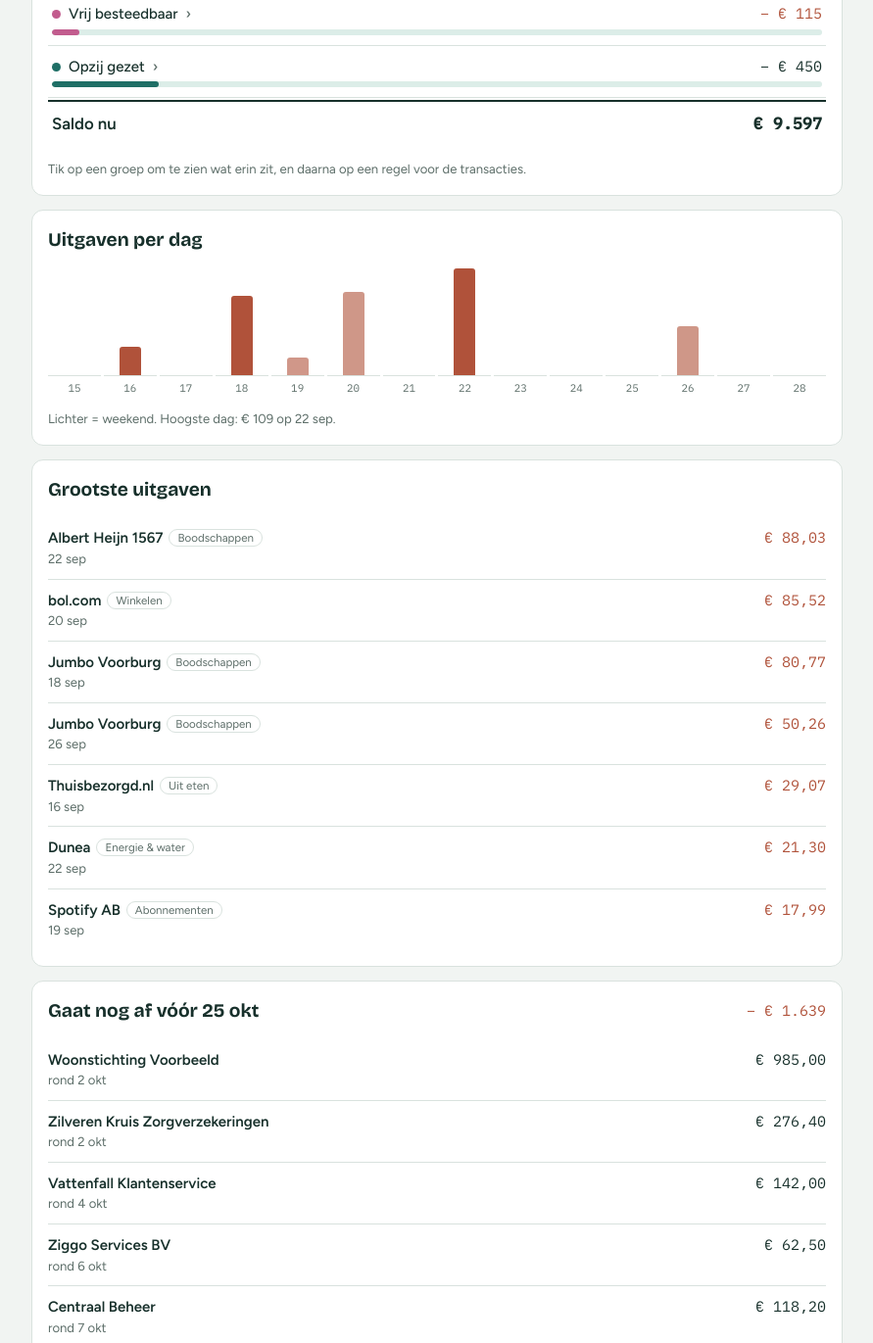
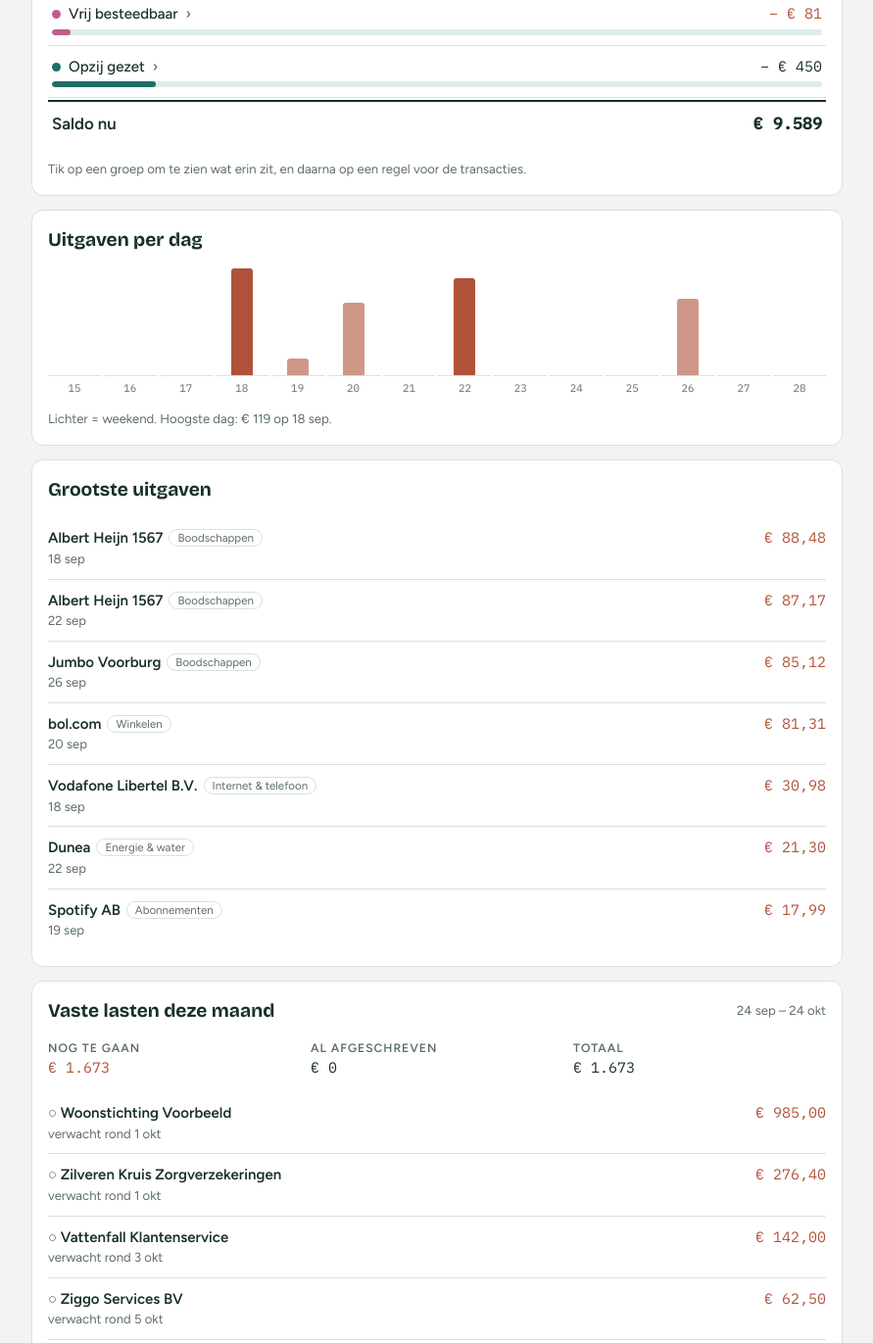
Before and after one commit to Serena-Nova/Kasboek, a plain HTML site: page index.html in a window 1280 px wide. Shown: the part 1337-2708 px from the top of the page at 98% size, without its empty margins (194-1085 px from the left). Drawn offline with nearby package versions, Linux system fonts and the light colour scheme.

Commit message:
Add files via upload

```diff
--- a/index.html
+++ b/index.html
@@ -236,7 +236,7 @@
 <div id="toast" class="toast" hidden></div>
 
 <script>
-const VERSION='2026-10-12k';
+const VERSION='2026-10-12l';
 const clone=o=>JSON.parse(JSON.stringify(o));
 /* ---------- Basis ---------- */
 const STORE='kasboek.v1', LOCAL='kasboek.device';
@@ -537,6 +537,7 @@
     add(m+'-01','Woonstichting Voorbeeld',-985,'Incasso','Huur');
     add(m+'-03','Vattenfall Klantenservice',-142,'Incasso','Termijnbedrag energie');
     add(m+'-05','Ziggo Services BV',-62.50,'Incasso','Internet en tv');
+    add(m+'-18','Vodafone Libertel B.V.',-(24+rnd()*14),'Incasso','Mobiel abonnement');
     add(m+'-01','Zilveren Kruis Zorgverzekeringen',-276.40,'Incasso','Premie zorgverzekering');
     add(m+'-12','Netflix International B.V.',i<19?-13.99:-15.99,'Incasso','');
     add(m+'-19','Spotify AB',-17.99,'Incasso','Premium Family');
@@ -599,30 +600,34 @@
 }
 function daysBetween(a,b){return Math.round((new Date(b)-new Date(a))/864e5);}
 function median(a){const s=[...a].sort((x,y)=>x-y);const n=s.length;return n?(n%2?s[(n-1)/2]:(s[n/2-1]+s[n/2])/2):0;}
+const BILL_CATS=new Set(['Wonen','Energie & water','Internet & telefoon','Verzekeringen','Abonnementen','Belastingen','Kinderen','Gezondheid','Schrijfkosten']);
 function recurring(){
   const groups={};
   for(const t of TX){ if(t.amount>=0||!inScope(t)||SAVING.has(t.cat)||IGNORE.has(t.cat)) continue;
     const k=normName(t.name)||normName(t.desc); if(!k) continue; (groups[k]=groups[k]||[]).push(t); }
-  const res=[];
-  for(const list of Object.values(groups)){
+  const res=[]; const lastData=TX.length?TX[0].date:todayISO();
+  for(const [key,list] of Object.entries(groups)){
     if(list.length<2) continue;
-    const sorted=[...list].sort((a,b)=>a.date.localeCompare(b.date));
+    const sorted=[...list].sort((a,b)=>a.date.localeCompare(b.date)).slice(-13); // recent patroon
     const gaps=[];for(let i=1;i<sorted.length;i++) gaps.push(daysBetween(sorted[i-1].date,sorted[i].date));
     const g=median(gaps); const amts=sorted.map(t=>-t.amount); const med=median(amts);
     const spread=Math.max(...amts.map(a=>Math.abs(a-med)))/med;
-    let freq=null;
-    if(g>=25&&g<=36&&sorted.length>=3&&spread<=.2) freq='maand';
+    let freq=null, variable=false;
+    const regular=gaps.filter(x=>Math.abs(x-30.4)<=8).length>=gaps.length*.8;
+    if(g>=25&&g<=36&&sorted.length>=3&&regular&&spread<=.2) freq='maand';
+    else if(g>=25&&g<=36&&sorted.length>=4&&regular&&spread<=.8&&BILL_CATS.has(sorted[sorted.length-1].cat)){ freq='maand'; variable=true; } // wisselend bedrag, vast ritme (telefoon, energie)
     else if(g>=80&&g<=100&&spread<=.25) freq='kwartaal';
     else if(g>=170&&g<=195&&spread<=.25) freq='halfjaar';
     else if(g>=350&&g<=380&&spread<=.25) freq='jaar';
     if(!freq) continue;
     const last=sorted[sorted.length-1]; const lastAmt=-last.amount;
+    if(daysBetween(last.date,lastData)>g*2+10) continue; // gestopt / opgezegd
     const prev=amts.slice(0,-1); const prevMed=median(prev);
-    const rise=(prev.length>=2&&lastAmt>prevMed*1.03&&lastAmt-prevMed>=0.5)?{from:prevMed,to:lastAmt}:null;
-    const amount=rise?lastAmt:med;
+    const rise=(!variable&&prev.length>=2&&lastAmt>prevMed*1.03&&lastAmt-prevMed>=0.5)?{from:prevMed,to:lastAmt}:null;
+    const amount=variable?median(amts.slice(-3)):rise?lastAmt:med;
     const factor={maand:1,kwartaal:1/3,halfjaar:1/6,jaar:1/12}[freq];
     const next=new Date(last.date); next.setDate(next.getDate()+Math.round(g));
-    res.push({account:normIban(last.account),name:last.name,cat:last.cat,freq,amount,monthly:amount*factor,last:last.date,next:next.toISOString().slice(0,10),count:sorted.length,rise});
+    res.push({key,variable,day:+last.date.slice(8),gap:g,account:normIban(last.account),name:last.name,cat:last.cat,freq,amount,monthly:amount*factor,last:last.date,next:next.toISOString().slice(0,10),count:sorted.length,rise});
   }
   return res.sort((a,b)=>b.monthly-a.monthly);
 }
@@ -984,9 +989,42 @@
    <div class="card stack"><h2>Grootste uitgaven</h2>
      <div>${bigTx.map(t=>`<div class="rec"><div style="min-width:0"><b>${esc(t.name||t.desc)}</b><span class="pill">${esc(t.cat)}</span><div class="meta">${fmtD(t.date)}${Object.keys(COV).length>1?' · '+esc((S.accounts[normIban(t.account)]||{}).label||''):''}</div></div><div class="amt num out">${eur.format(-t.amount)}</div></div>`).join('')||'<p class="note">Geen uitgaven in deze periode.</p>'}</div></div>
 
-   ${coming.length?`<div class="card stack"><div class="spread"><h2>Gaat nog af${nextSal&&nextSal>lastData?` vóór ${fmtD(nextSal)}`:''}</h2><span class="num out">− ${eur0.format(comingTot)}</span></div>
+   ${billsCard(lastData,lastSal,nextSal,accRows,spendSet)}
+   ${coming.length&&false?`<div class="card stack"><div class="spread"><h2>Gaat nog af${nextSal&&nextSal>lastData?` vóór ${fmtD(nextSal)}`:''}</h2><span class="num out">− ${eur0.format(comingTot)}</span></div>
      <div>${coming.map(c=>`<div class="rec"><div style="min-width:0"><b>${esc(c.name)}</b><div class="meta">rond ${fmtD(c.date)}</div></div><div class="amt num">${eur.format(c.amount)}</div></div>`).join('')}</div>
      <p class="note">Geschat uit eerdere afschrijvingen en je geplande uitgaven.</p></div>`:''}
+  </div>`;
+}
+
+function billsCard(lastData,lastSal,nextSal,accRows,spendSet){
+  const cur=periodOf(lastData);
+  const ws=lastSal&&nextSal&&nextSal>lastData?lastSal:(cur?cur.start:lastData.slice(0,8)+'01');
+  const we=lastSal&&nextSal&&nextSal>lastData?addDays(nextSal,-1):(cur?cur.end:lastData.slice(0,8)+'28');
+  const multi=accRows.length>1;
+  const items=[];
+  for(const r of recurring()){
+    const paid=TX.filter(t=>t.amount<0&&t.date>=ws&&t.date<=we&&(normName(t.name)||normName(t.desc))===r.key);
+    let due=null;
+    if(r.freq==='maand'){ for(let d=ws;d<=we&&!due;d=addDays(d,1)){ if(+d.slice(8)===Math.min(r.day,dim(+d.slice(0,4),+d.slice(5,7)))) due=d; } }
+    else if(r.next>=ws&&r.next<=we) due=r.next;
+    if(!paid.length&&!due) continue;
+    const counts=!r.account||!multi||spendSet.has(r.account);
+    items.push({r,paid,due,counts,amt:paid.length?paid.reduce((a,t)=>a-t.amount,0):r.amount});
+  }
+  if(!items.length) return '';
+  items.sort((a,b)=>(a.paid.length-b.paid.length)||((a.due||'').localeCompare(b.due||'')));
+  const todo=items.filter(i=>!i.paid.length), done=items.filter(i=>i.paid.length);
+  const todoTot=todo.reduce((a,i)=>a+i.amt,0), todoCount=todo.filter(i=>i.counts).reduce((a,i)=>a+i.amt,0), doneTot=done.reduce((a,i)=>a+i.amt,0);
+  const accName=i=>multi&&i.r.account?esc((S.accounts[i.r.account]||{}).label||''):'';
+  const row=(i)=>{const late=!i.paid.length&&i.due&&i.due<addDays(lastData,-3);
+    return `<div class="rec" style="${i.paid.length?'opacity:.7':''}"><div style="min-width:0"><b>${i.paid.length?'<span class="in">✓</span> ':'<span style="color:var(--muted)">○</span> '}${esc(i.r.name)}</b>${i.r.freq!=='maand'?`<span class="pill">${i.r.freq}</span>`:''}${i.r.variable?'<span class="pill">wisselend</span>':''}
+      <div class="meta">${i.paid.length?`afgeschreven ${fmtD(i.paid[0].date)}`:late?`<span class="warn">verwacht rond ${fmtD(i.due)}, nog niet gezien</span>`:`verwacht rond ${fmtD(i.due)}`}${accName(i)?' · '+accName(i):''}${!i.counts&&!i.paid.length?' · telt niet mee voor vrij te besteden':''}</div></div>
+      <div class="amt num ${i.paid.length?'':'out'}">${i.r.variable&&!i.paid.length?'± ':''}${eur.format(i.amt)}</div></div>`;};
+  return `<div class="card stack"><div class="spread"><h2>Vaste lasten deze maand</h2><span class="note">${fmtD(ws)} – ${fmtD(we)}</span></div>
+    <div class="potbox"><div><h3>Nog te gaan</h3><div class="num out">${eur0.format(todoTot)}</div></div><div><h3>Al afgeschreven</h3><div class="num">${eur0.format(doneTot)}</div></div><div><h3>Totaal</h3><div class="num">${eur0.format(todoTot+doneTot)}</div></div></div>
+    ${todo.length?`<div>${todo.map(row).join('')}</div>`:'<p class="in">Alle vaste lasten van deze maand zijn al afgeschreven.</p>'}
+    ${done.length?`<details><summary class="note">Al afgeschreven (${done.length})</summary><div>${done.map(row).join('')}</div></details>`:''}
+    <p class="note">Herkend uit je afschriften: betalingen die elke maand (of elk kwartaal of jaar) rond dezelfde dag terugkomen.${todoCount!==todoTot?` Van wat nog komt, gaat ${eur0.format(todoCount)} af van de rekeningen die meetellen voor "vrij te besteden".`:''} Mist er iets? Het moet minstens drie keer in je afschriften staan.</p>
   </div>`;
 }
 
--- a/sw.js
+++ b/sw.js
@@ -1,5 +1,5 @@
 // Kasboek service worker — bewaart de app zelf offline. Bankgegevens en Dropbox gaan hier niet doorheen.
-const CACHE = 'kasboek-2026-10-12k';
+const CACHE = 'kasboek-2026-10-12l';
 const SHELL = ['./', './index.html', './manifest.webmanifest', './icon-192.png', './icon-512.png', './apple-touch-icon.png'];
 self.addEventListener('install', e => {
   e.waitUntil(caches.open(CACHE).then(c => c.addAll(SHELL)).then(() => self.skipWaiting()));
```
Also changed, not shown: LEESMIJ.txt.
